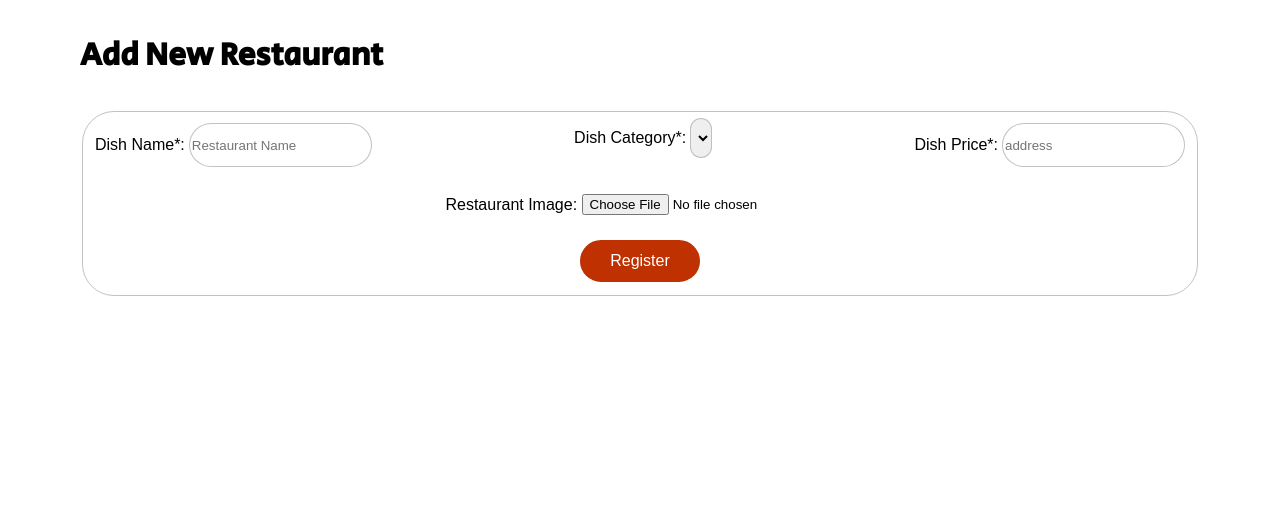
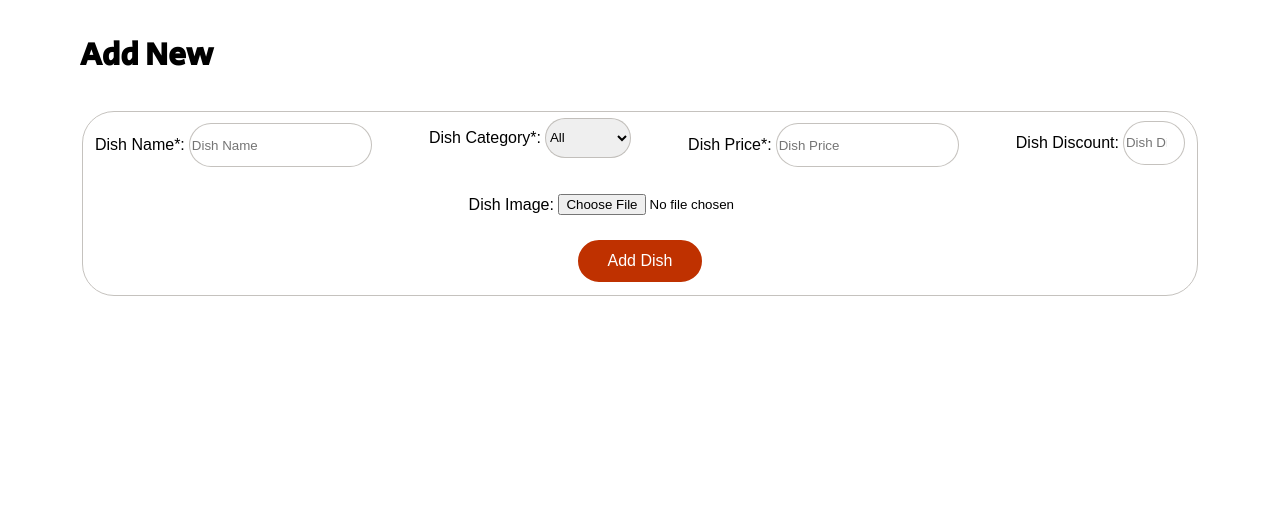
Before and after one commit to TiagoBranquinho/LTW_Project, a PHP site: page /add_dish.php?id=1 in a window 1280 px wide. Shown: the part 96-621 px from the top of the page. Run offline with PHP 8.4, Linux system fonts and the light colour scheme; the visitor is signed in with stand-in values (Sample User, id 1); data comes from the database, SQL or seed files in the repository; both versions use the stored data as it was after the commit; data that the repository does not hold is empty; some web fonts are replaced.

Commit message:
add dish working but not 100%

```diff
--- a/add_dish.php
+++ b/add_dish.php
@@ -1,34 +1,40 @@
 <?php
 include_once('templates/common.tpl.php');
+include_once ('database/dish.class.php');
 include_once ('database/utils.php');
-$dishCategories = getDishCategories(getDatabaseConnection());
+$dishCategories = Dish::getCategories(getDatabaseConnection());
 output_header();
 ?>
 <main>
-    <h1>Add New Restaurant</h1>
-    <form action="action_addDish.php" id="registerRestaurant" method="POST" enctype="multipart/form-data">
+    <h1>Add New </h1>
+    <form action="action_add_dish.php" id="registerRestaurant" method="POST" enctype="multipart/form-data">
         <fieldset class="register">
             <div class="inputbox">
                 <label for="dishName">Dish Name*:</label>
-                <input type="text" name="dishName" placeholder="Restaurant Name" required="true">
+                <input type="text" name="dishName" placeholder="Dish Name" required="true">
             </div>
             <div class="inputbox">
                 <label for="dishCategory">Dish Category*:</label>
-                <select id="dishCategory">
+                <select name="dishCategory" required="true">
                     <?php foreach ($dishCategories as $dishCategory) { ?>
-                        <option value="<?php echo $dishCategory?>"><?php echo $dishCategory?></option>
+                        <option value="<?php echo $dishCategory['kind']?>"><?php echo $dishCategory['kind']?></option>
                    <?php } ?>
                 </select>
             </div>
             <div class="inputbox">
                 <label for="dishPrice">Dish Price*:</label>
-                <input type="number" name="dishPrice" placeholder="address" required="true">
+                <input type="number" name="dishPrice" placeholder="Dish Price" required="true">
             </div>
             <div class="inputbox">
-                <label for="dishImage">Restaurant Image: </label>
+                <label for="dishDiscount">Dish Discount:</label>
+                <input type="number" name="dishDiscount" placeholder="Dish Discount" min="0.1" max="1">
+            </div>
+            <div class="inputbox">
+                <label for="dishImage">Dish Image: </label>
                 <input type="file" name="dishImage" accept="image/png,image/jpeg"/>
             </div>
-            <button type="submit">Register</button>
+            <input type="number" name="restaurantID" value="<?php echo $_GET['id']?>" style="display: none">
+            <button type="submit">Add Dish</button>
         </fieldset>
     </form>
 </main>
--- a/database/dish.class.php
+++ b/database/dish.class.php
@@ -20,7 +20,27 @@
       $this->discount = $discount;
     }
 
+    static function addDishToRestaurant(PDO $db, Dish $dish): bool {
+        $tempname = $_FILES['dishImage']['tmp_name'];
+        $stmt = $db->prepare('SELECT name FROM Restaurant WHERE restaurantID = ?');
+        $stmt->execute([$dish->restaurantID]);
+        $restaurant = $stmt->fetch();
+        $folder =  "img/restaurants/".$restaurant['name'];
+        $imagePath = $folder."/".$dish->name.".png";
 
+        if(move_uploaded_file($tempname,$imagePath)) {
+            ?> <script> alert('File uploaded!') </script> <?php
+            $insertFilenameStmt = $db->prepare('INSERT INTO Image(path) VALUES(?)');
+            $insertFilenameStmt->execute(array($imagePath));
+            $dish->imageID = Image::getLastestImageID($db);
+            $stmt = $db->prepare('INSERT INTO Dish(name,imageID,restaurantID,price,category,discount) VALUES(?,?,?,?,?,?)');
+            $stmt->execute([$dish->name,$dish->imageID,$dish->restaurantID,$dish->price,$dish->category,$dish->discount]);
+            return true;
+        } else {
+            ?> <script> alert('File upload fail!') </script> <?php
+            return false;
+        }
+    }
 
 static function getDish(PDO $db, int $id) {
     $stmt = $db->prepare('SELECT * FROM Dish WHERE dishID = ?');
--- a/database/image.class.php
+++ b/database/image.class.php
@@ -62,13 +62,11 @@
           return $imageObject;
       }
 
-      static function replaceObjectImage(PDO $db, string $inputName, int $imageID, string $newRestaurantName) {
+      static function replaceObjectImage(string $inputName, string $newRestaurantName) {
           $tempname = $_FILES[$inputName]['tmp_name'];
-          $folder =  "img/restaurants/".$newRestaurantName."/".$newRestaurantName.".png";
-          if(move_uploaded_file($tempname,$folder)) {
+          $folderPath = "img/restaurants/".$newRestaurantName."/".$newRestaurantName.".png";
+          if(move_uploaded_file($tempname,$folderPath)) {
               ?> <script> alert('File uploaded!') </script> <?php
-              $insertFilenameStmt = $db->prepare('UPDATE Image SET path = ? WHERE imageID = ?');
-              $insertFilenameStmt->execute(array($folder, $imageID));
           } else {
               ?> <script> alert('File upload fail!') </script> <?php
           }
--- a/templates/dish.tpl.php
+++ b/templates/dish.tpl.php
@@ -6,8 +6,10 @@
                     echo "<h4>Category: " . $dish->category . "</h4>";?>
                     <div class="price">
                         <h4>Price: </h4>
-                        <?php echo "<h4 class='value'>" . $dish->price . "</h4>";?>
+                        <?php echo "<h4 class='value'>" . ($dish->price - $dish->price*($dish->discount)) . "</h4>";?>
+                        <!-- TODO: Calculate dish price with discount-->
                     </div>
+                    <!-- TODO: Dish Discount appear here -->
                 </section>
                 <section>
                     <img src="https://picsum.photos/200/160" alt="logopic">
```
Also changed, not shown: action_add_dish.php (added, +26 -0 lines), action_edit_restaurant.php (+18 -10 lines), database/restaurant.class.php (+3 -10 lines), templates/restaurant.tpl.php (+7 -7 lines), database/database.db, img/restaurants/Anotha/Anotha.png (added), img/restaurants/Anotha/foo foo.png (added), img/restaurants/Noos/Alot.png (added), img/restaurants/othtt/othtt.png (added).
